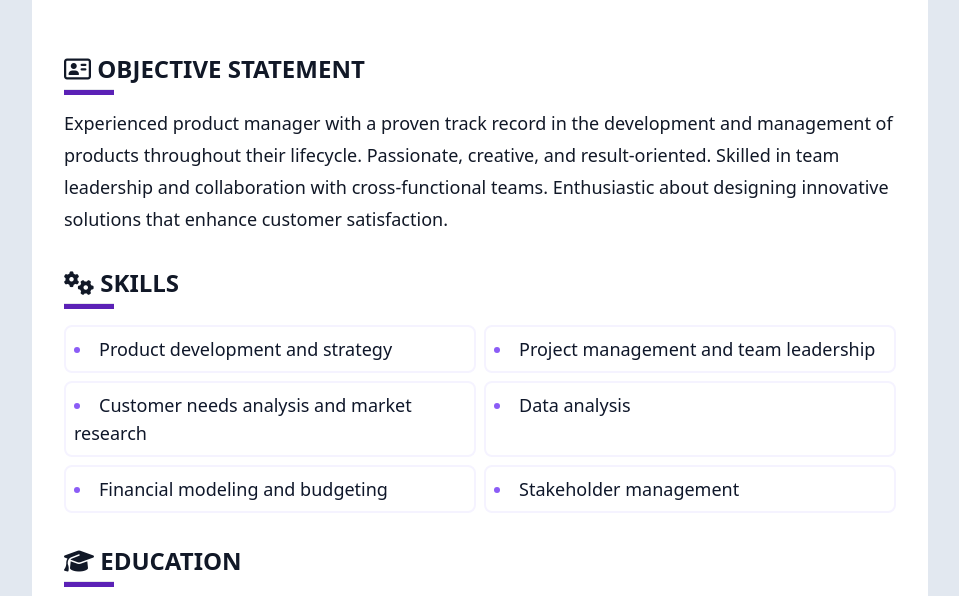
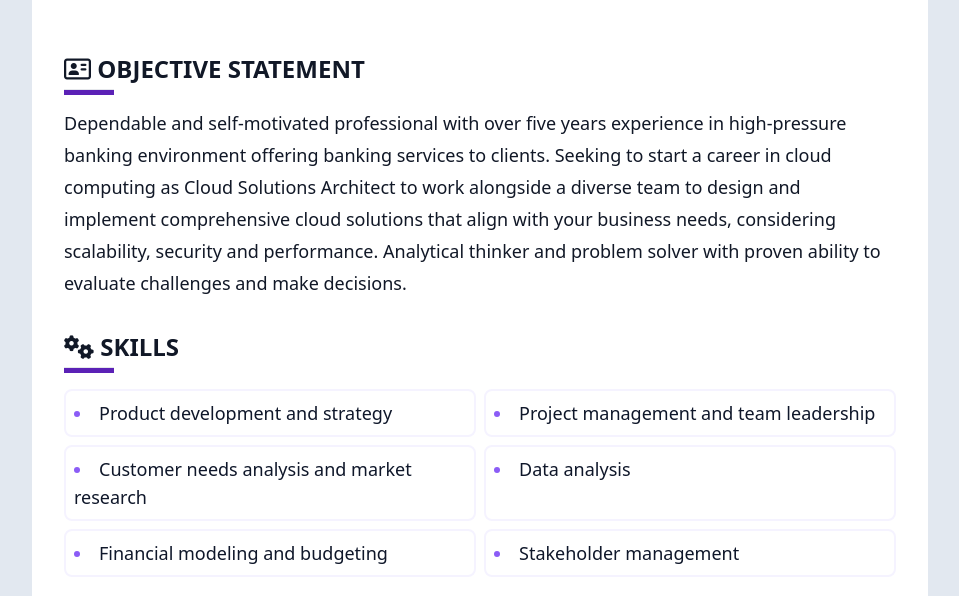
Before and after one commit to RosemaryOjwang/Resume-Template, a plain HTML site: page index.html in a window 1280 px wide. Shown: the part 135-731 px from the top of the page, without its empty margins (160-1119 px from the left). Drawn offline with nearby package versions, Linux system fonts and the light colour scheme.

Commit message:
edit career objective

```diff
--- a/index.html
+++ b/index.html
@@ -7,7 +7,7 @@
                 to be reviewd by an interviewer for potential roles.">
     <meta charset="UTF-8">
     <meta name="viewport" content="width=device-width, initial-scale=1.0">
-    <title>Resume Template</title>
+    <title>Resume</title>
     <script src="https://cdn.tailwindcss.com"></script>
 </head>
 <body class="bg-slate-200 max-w-4xl mx-auto">
@@ -43,8 +43,8 @@
 
         <div class="">
             <p class="text-gray-900 font-light text-lg leading-8">
-                Experienced product manager with a proven track record in the development and management of products throughout their lifecycle. Passionate, creative, and result-oriented.
-                Skilled in team leadership and collaboration with cross-functional teams. Enthusiastic about designing innovative solutions that enhance customer satisfaction.
+                Dependable and self-motivated professional with over five years experience in high-pressure banking environment offering banking services to clients. Seeking to start a career in cloud computing as Cloud Solutions Architect to work alongside a diverse team to design and implement comprehensive cloud solutions that align with your business needs, considering scalability, security and performance. Analytical thinker and problem solver with proven ability to evaluate challenges and make decisions.
+
             </p>
         </div>
     </section>
```
Also changed, not shown: 1 other file.
